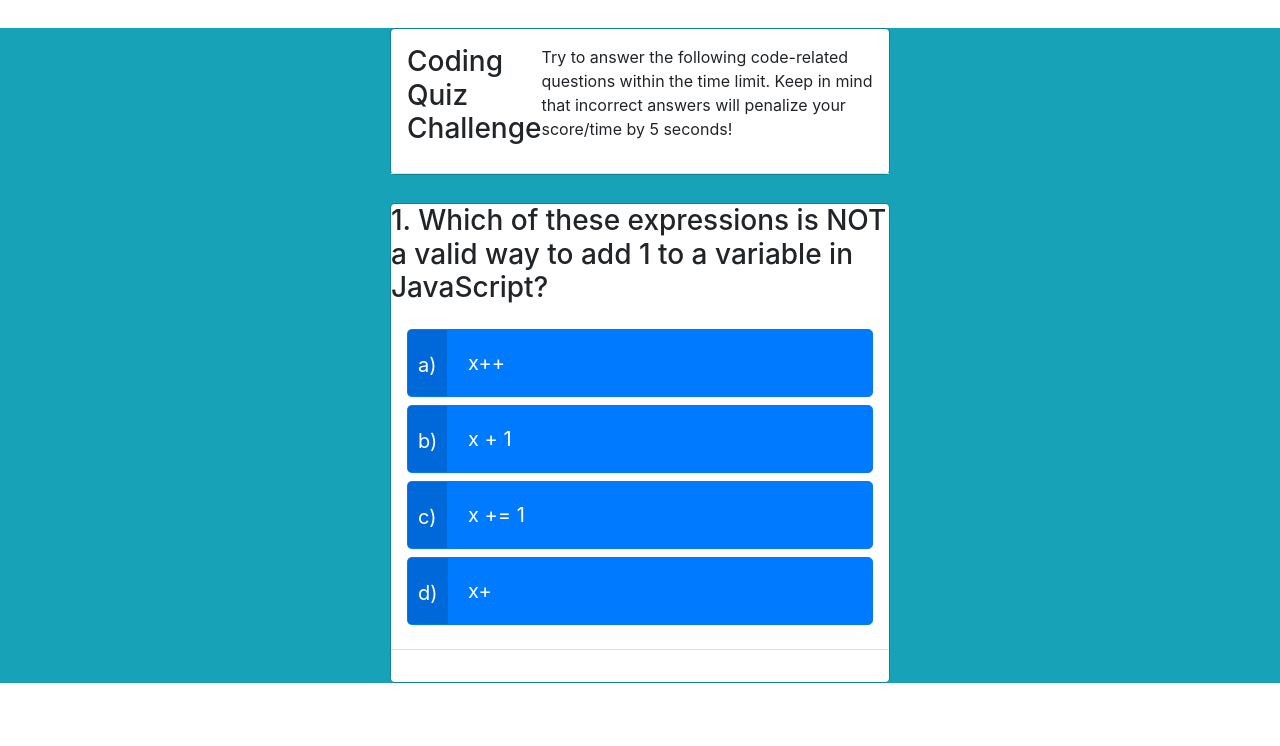
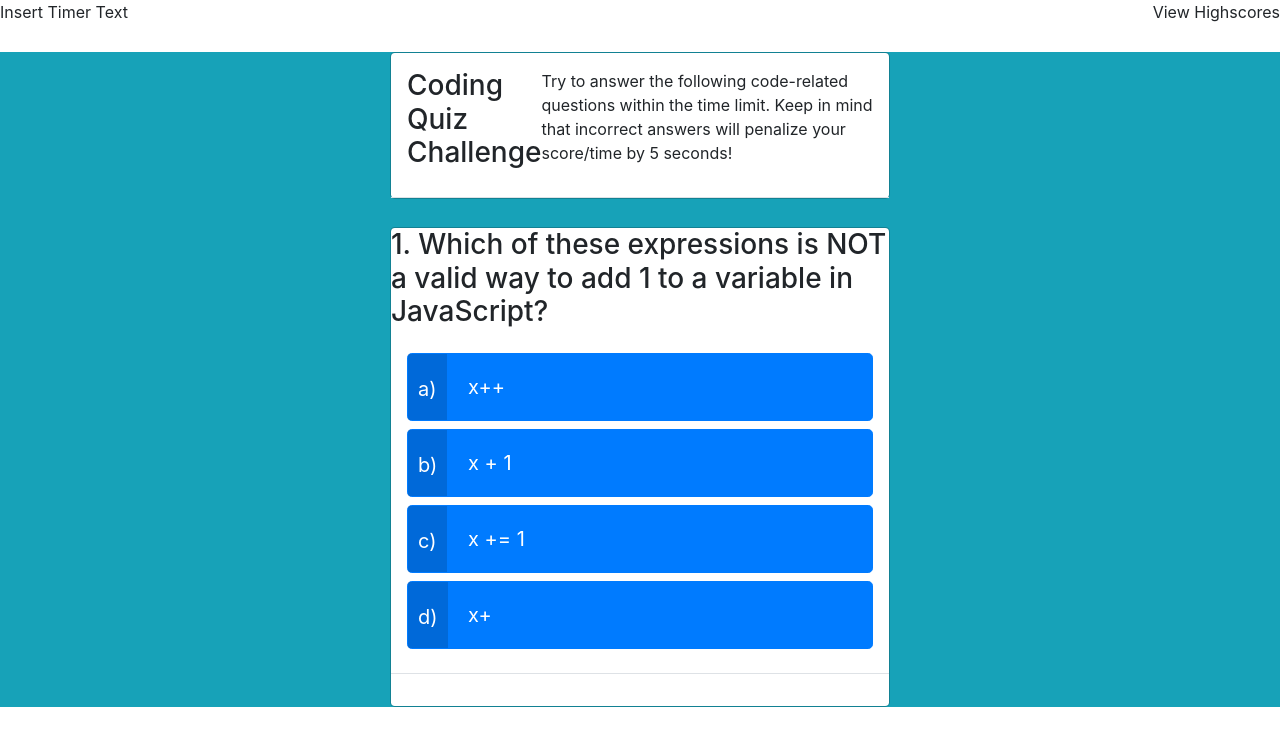
Before and after one commit to carmenjohnson512/04-CodeQuizApp, a plain HTML site: page index.html in a window 1280 px wide. Drawn offline with nearby package versions, Linux system fonts and the light colour scheme.

```diff
--- a/Develop/codeQuiz.js
+++ b/Develop/codeQuiz.js
@@ -150,11 +150,11 @@
 
         // for (let i = 0; i < choices.length; i++) {
             if ($(this).attr("name") != correctAnswer)
-                console.log("incorrect answer", correctAnswer)
-                // return 'INCORRECT';
+                // console.log("incorrect answer", correctAnswer)
+                $("#answer").text("INCORRECT");
             else
-                console.log("correct answer", correctAnswer)
-                // return 'CORRECT';
+                // console.log("correct answer", correctAnswer)
+                $("#answer").text("CORRECT");
         // }   console.log("what is this returning?", choices[i])
         //alert right or wrong (if/else)
         //incrment score or decrment timer
--- a/Develop/style.css
+++ b/Develop/style.css
@@ -37,9 +37,12 @@
       height: 100%
   }
 
-  label .glyphicon {
-      top: 34%
+  .timer-highscores {
+      display: flex;
+      justify-content: space-between;
+      align-items: center;
   }
+
   .element-animation1 {
       animation: animationFrames ease .8s;
       animation-iteration-count: 1;
--- a/index.html
+++ b/index.html
@@ -9,6 +9,12 @@
         <script src="https://cdnjs.cloudflare.com/ajax/libs/jquery/3.5.1/jquery.min.js" samesite="none" secure></script>
     </head>
     <body>
+        <header>
+            <div class="timer-highscores">
+                <div id="timer">Insert Timer Text</div>
+                <div id="highscores">View Highscores</div>
+            </div>
+        </header>
 
         <div class="container-fluid bg-info">
             <div class="start-quiz">
```
